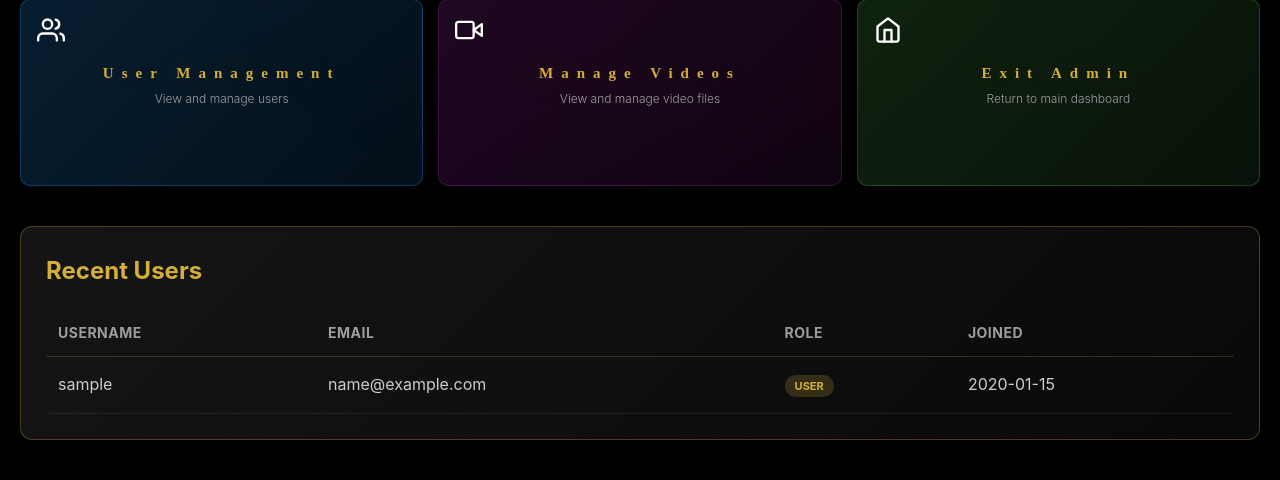
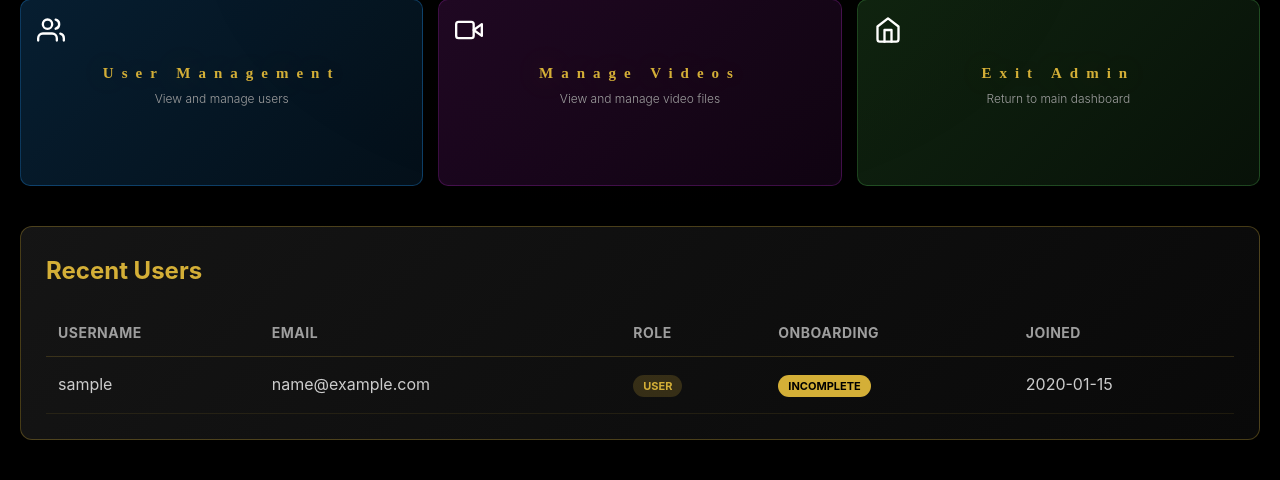
Before and after one commit to alphax247-code/Pathforge-FastAPI, a Flask app: template templates/admin/dashboard.html in a window 1280 px wide. Shown: the part 462-942 px from the top of the page. Run offline with Flask 3, Linux system fonts and the light colour scheme; the template is opened without the code that fills it: most values are stand-ins (such as "Sample title", 1, 10 or a date in 2020).

Commit message:
Display onboarding status on admin dashboard

```diff
--- a/templates/admin/dashboard.html
+++ b/templates/admin/dashboard.html
@@ -331,6 +331,7 @@
                         <th>Username</th>
                         <th>Email</th>
                         <th>Role</th>
+                        <th>Onboarding</th>
                         <th>Joined</th>
                     </tr>
                 </thead>
@@ -347,12 +348,19 @@
                                     <span class="badge user">User</span>
                                 {% endif %}
                             </td>
+                            <td>
+                                {% if user.onboarding_complete %}
+                                    <span class="badge user">Complete</span>
+                                {% else %}
+                                    <span class="badge admin">Incomplete</span>
+                                {% endif %}
+                            </td>
                             <td>{{ user.created_at.strftime('%Y-%m-%d') if user.created_at else 'N/A' }}</td>
                         </tr>
                         {% endfor %}
                     {% else %}
                         <tr>
-                            <td colspan="4" style="text-align: center; color: #9E9E9E; padding: 20px;">
+                            <td colspan="5" style="text-align: center; color: #9E9E9E; padding: 20px;">
                                 No users found
                             </td>
                         </tr>
```
